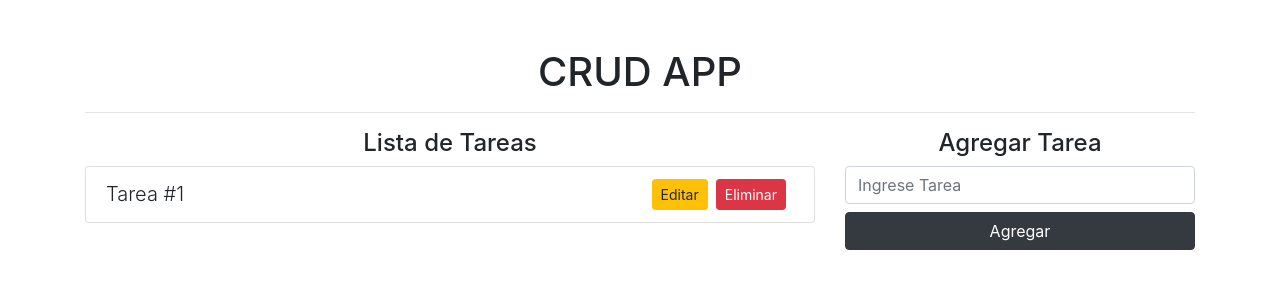
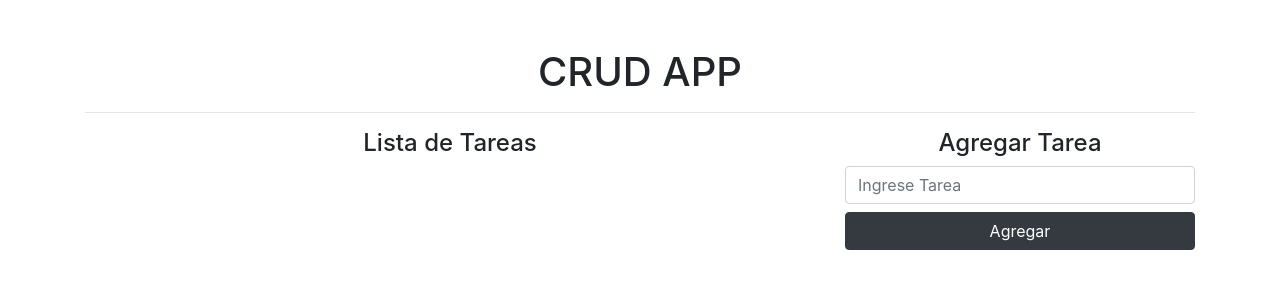
Before and after one commit to FefaH/Formulario, a React (Create React App) app: page / in a window 1280 px wide. Shown: the top 300 px of the page. Built offline with nearby package versions, Linux system fonts and the light colour scheme; the HTML template or start-up script is replaced by a standard one.

Commit message:
Operador ternario + mapeo dentro del <ul> agregando eliminarTarea y editar sin sus const definidas

```diff
--- a/src/App.jsx
+++ b/src/App.jsx
@@ -32,15 +32,23 @@
     <div className="col-8">
       <h4 className="text-center">Lista de Tareas</h4>
       <ul className="list-group">
-        <li className="list-group-item">
-          <span className="lead">Tarea #1</span>
+
+        {
+          tareas.map(item => (
+          <li className="list-group-item" key={item.id}>
+          <span className="lead">{item.tarea}</span>
           <button
             className="btn btn-sm btn-danger float-right mx-2"
+            onClick={() => eliminarTarea(item.id)}
           >Eliminar</button>
           <button
             className="btn btn-sm btn-warning float-right"
+            onClick={() => editar(item)}
           >Editar</button>
         </li>
+          ))
+        }
+
       </ul>
     </div>
 
```
